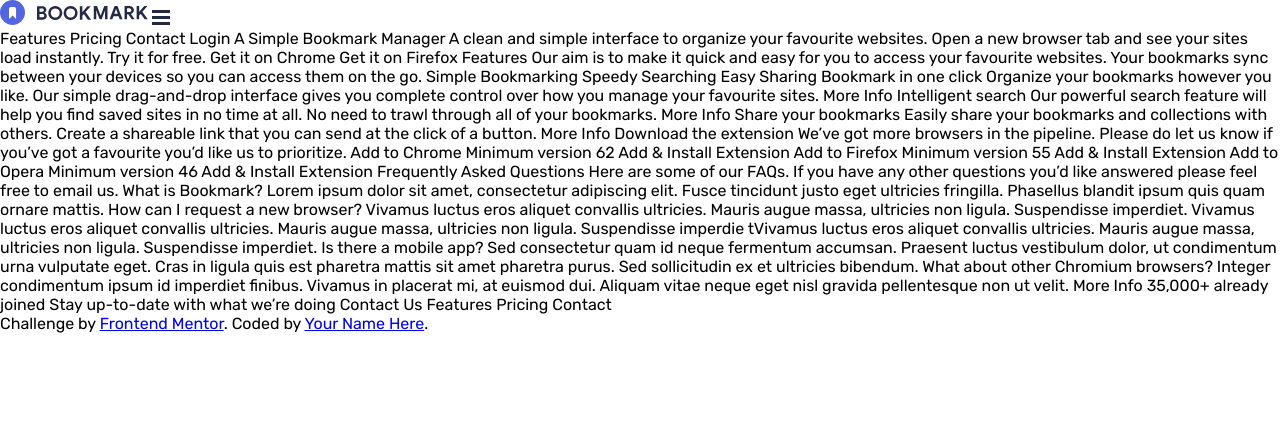
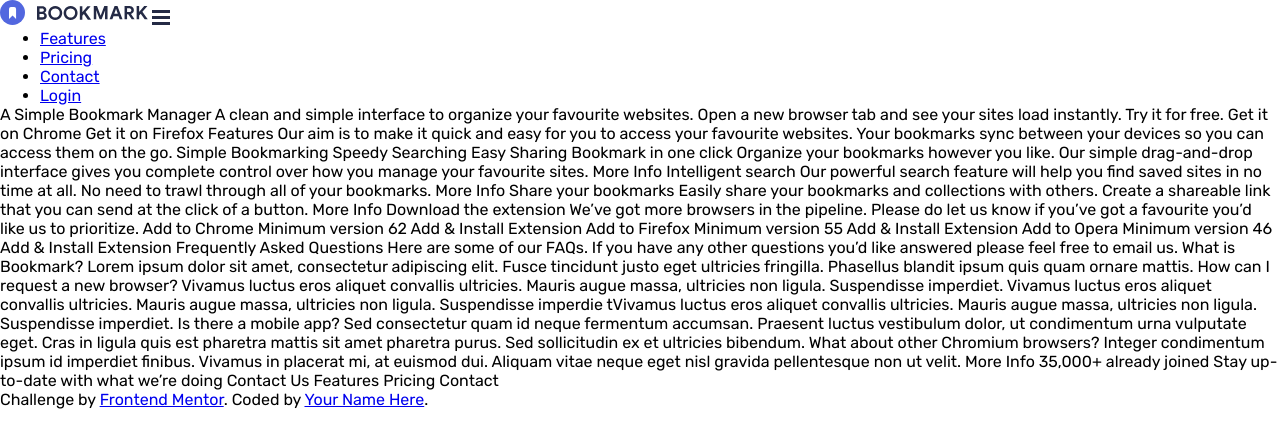
Before and after one commit to jlcarrascof/First-FrontEnd-Project, a plain HTML site: page index.html in a window 1280 px wide. Drawn offline with Linux system fonts and the light colour scheme.

Commit message:
refactor: Update navigation bar in header

```diff
--- a/index.html
+++ b/index.html
@@ -19,13 +19,23 @@
       <img src="./images/logo-bookmark.svg" class="nav__logo">
 
       <img src="./images/icon-hamburger.svg" class="nav__icon">
+
+      <ul class="nav__list">
+        <li class="nav__item">
+          <a href="#" class="nav__link">Features</a>
+        </li>
+        <li class="nav__item">
+          <a href="#" class="nav__link">Pricing</a>
+        </li>
+        <li class="nav__item">
+          <a href="#" class="nav__link">Contact</a>
+        </li>
+        <li class="nav__item">
+          <a href="#" class="nav__link nav__link--cta">Login</a>
+        </li>
+      </ul>
     </nav>
   </header>
-
-  Features
-  Pricing
-  Contact
-  Login
 
   A Simple Bookmark Manager
 
```
